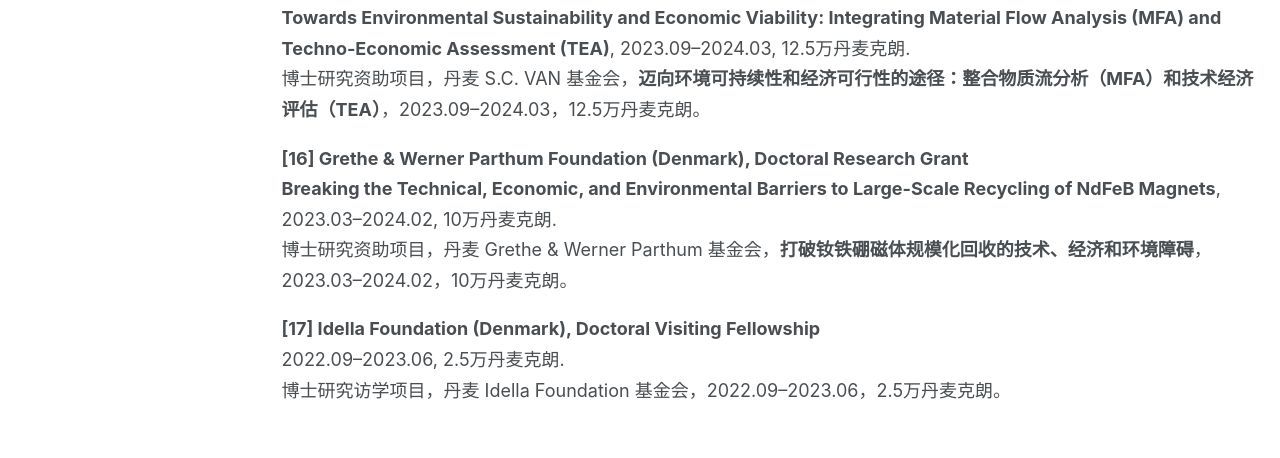
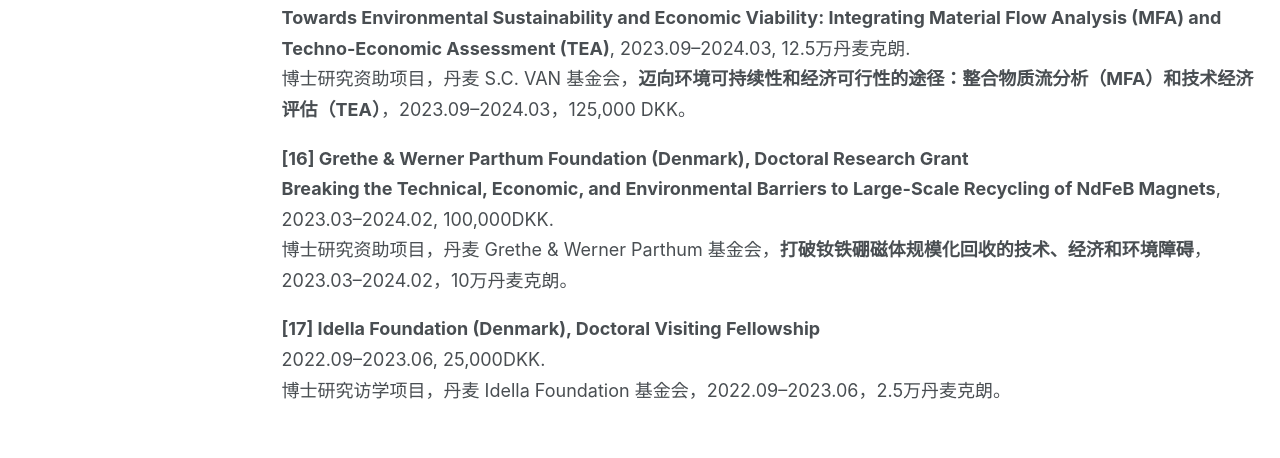
Before and after one commit to QianceLIU/qianceliu.github.io, a Jekyll site: the page built from _pages/about.md, in a window 1280 px wide and 900 px high, scrolled down 10058 px. Shown: the part 248-706 px from the top of the window. Built offline with Jekyll 4.4.1, drawn with Linux system fonts in a browser that asks for light colours; a script bundle is joined from its source files by our own code; library files that are not in the unit come from our copies.

Commit message:
Update about.md

```diff
--- a/_pages/about.md
+++ b/_pages/about.md
@@ -597,17 +597,17 @@
 <div class="pub-item">
   <div class="pub-title">[15] S.C. VAN Foundation (Denmark), Doctoral Research Grant</div>
   <strong>Towards Environmental Sustainability and Economic Viability: Integrating Material Flow Analysis (MFA) and Techno-Economic Assessment (TEA)</strong>, 2023.09–2024.03, 12.5万丹麦克朗.<br>
-  博士研究资助项目，丹麦 S.C. VAN 基金会，<strong>迈向环境可持续性和经济可行性的途径：整合物质流分析（MFA）和技术经济评估（TEA）</strong>，2023.09–2024.03，12.5万丹麦克朗。
+  博士研究资助项目，丹麦 S.C. VAN 基金会，<strong>迈向环境可持续性和经济可行性的途径：整合物质流分析（MFA）和技术经济评估（TEA）</strong>，2023.09–2024.03，125,000 DKK。
 </div>
 
 <div class="pub-item">
   <div class="pub-title">[16] Grethe &amp; Werner Parthum Foundation (Denmark), Doctoral Research Grant</div>
-  <strong>Breaking the Technical, Economic, and Environmental Barriers to Large-Scale Recycling of NdFeB Magnets</strong>, 2023.03–2024.02, 10万丹麦克朗.<br>
+  <strong>Breaking the Technical, Economic, and Environmental Barriers to Large-Scale Recycling of NdFeB Magnets</strong>, 2023.03–2024.02, 100,000DKK.<br>
   博士研究资助项目，丹麦 Grethe &amp; Werner Parthum 基金会，<strong>打破钕铁硼磁体规模化回收的技术、经济和环境障碍</strong>，2023.03–2024.02，10万丹麦克朗。
 </div>
 
 <div class="pub-item">
   <div class="pub-title">[17] Idella Foundation (Denmark), Doctoral Visiting Fellowship</div>
-  2022.09–2023.06, 2.5万丹麦克朗.<br>
+  2022.09–2023.06, 25,000DKK.<br>
   博士研究访学项目，丹麦 Idella Foundation 基金会，2022.09–2023.06，2.5万丹麦克朗。
 </div>
```
